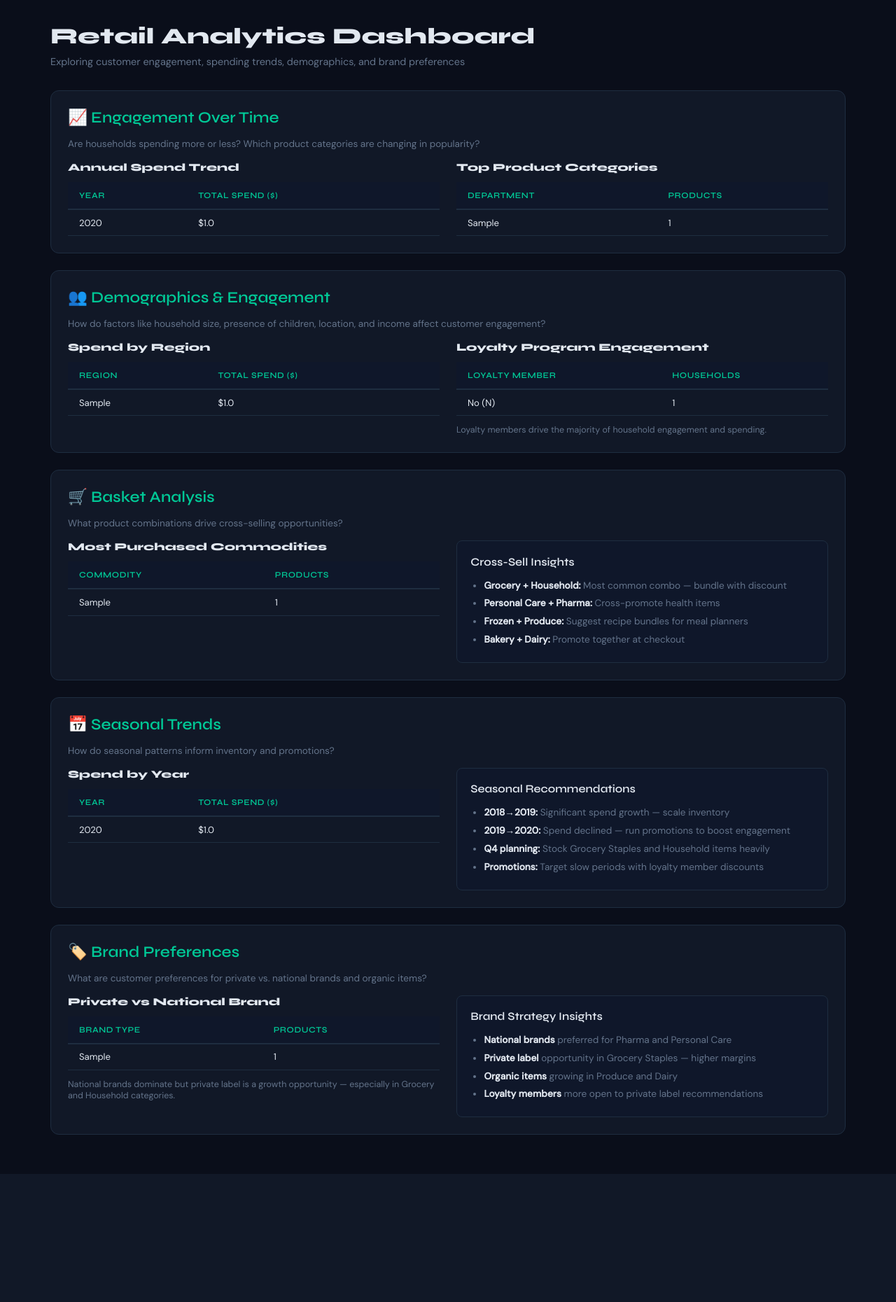
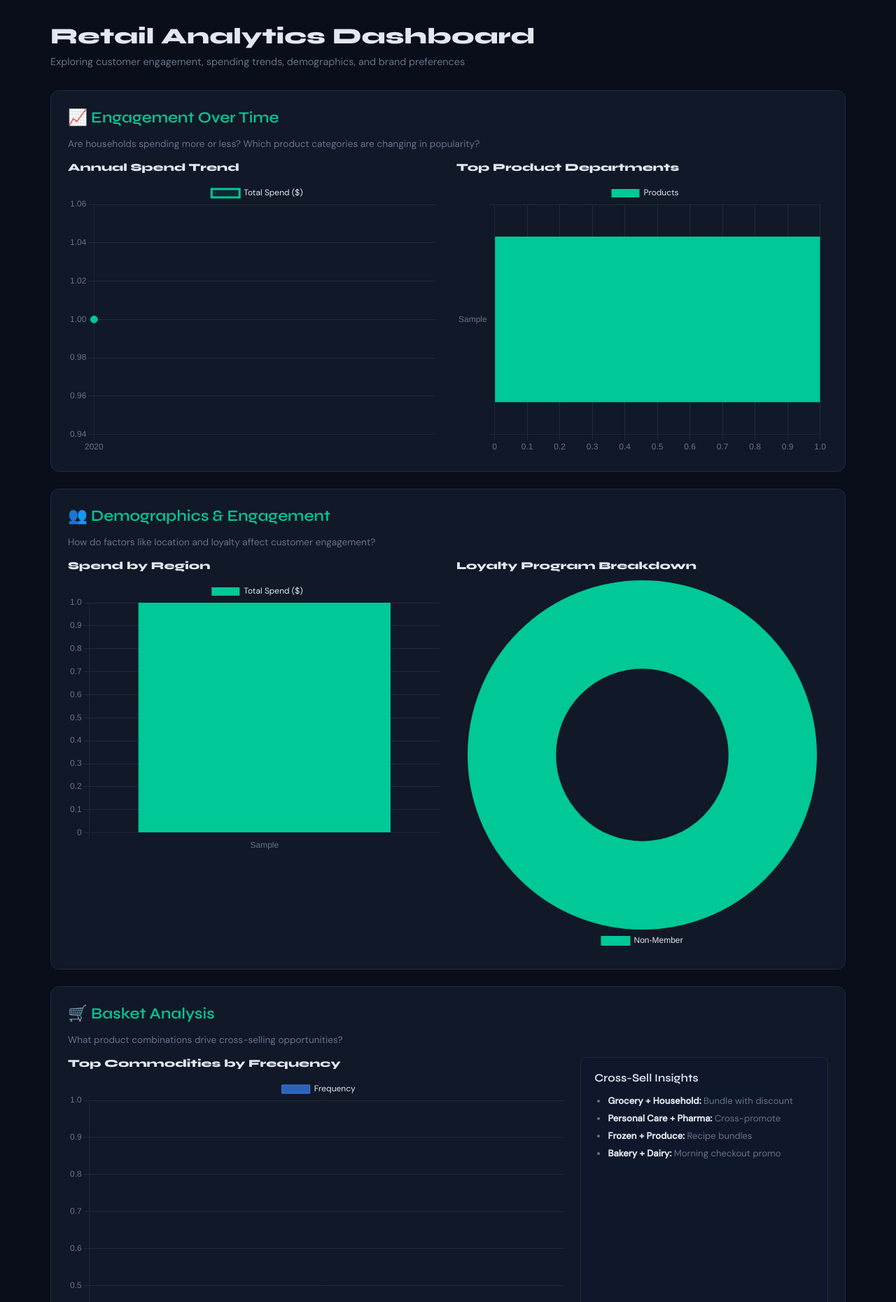
Before and after one commit to DakshithaPusala/KROGER, a Flask app: page /dashboard in a window 1280 px wide. Shown: the part 60-1920 px from the top of the page at 70% size. Before the commit the page ends 1737 px from the top, so only its background shows below. Run offline with Flask 3, Linux system fonts and the light colour scheme; tables that the repository leaves empty hold one stand-in row (values such as "Sample post").

Commit message:
Refactor dashboard to use charts instead of tables
Updated dashboard to include charts for spend trends, demographics, and brand preferences. Removed tables and added canvas elements for visual representation.

```diff
--- a/templates/dashboard.html
+++ b/templates/dashboard.html
@@ -1,6 +1,8 @@
 {% extends "base.html" %}
 {% block title %}Dashboard — Kroger Analytics{% endblock %}
 {% block content %}
+<script src="https://cdnjs.cloudflare.com/ajax/libs/Chart.js/4.4.1/chart.umd.min.js"></script>
+
 <h1>Retail Analytics Dashboard</h1>
 <p class="subtitle">Exploring customer engagement, spending trends, demographics, and brand preferences</p>
 
@@ -11,69 +13,27 @@
   <div style="display:grid;grid-template-columns:1fr 1fr;gap:1.5rem;">
     <div>
       <h3 style="font-size:0.95rem;margin-bottom:0.75rem;">Annual Spend Trend</h3>
-      {% if data.spend_by_year %}
-      <table>
-        <thead><tr><th>Year</th><th>Total Spend ($)</th></tr></thead>
-        <tbody>
-          {% for r in data.spend_by_year %}
-          <tr><td>{{ r.year }}</td><td>${{ r.total }}</td></tr>
-          {% endfor %}
-        </tbody>
-      </table>
-      {% else %}<p style="color:var(--muted)">No data yet. Upload CSV files first.</p>{% endif %}
+      <canvas id="spendYearChart" height="220"></canvas>
     </div>
     <div>
-      <h3 style="font-size:0.95rem;margin-bottom:0.75rem;">Top Product Categories</h3>
-      {% if data.top_depts %}
-      <table>
-        <thead><tr><th>Department</th><th>Products</th></tr></thead>
-        <tbody>
-          {% for r in data.top_depts %}
-          <tr><td>{{ r.department }}</td><td>{{ r.count }}</td></tr>
-          {% endfor %}
-        </tbody>
-      </table>
-      {% else %}<p style="color:var(--muted)">No data yet.</p>{% endif %}
+      <h3 style="font-size:0.95rem;margin-bottom:0.75rem;">Top Product Departments</h3>
+      <canvas id="deptChart" height="220"></canvas>
     </div>
   </div>
 </div>
 
-<!-- Q2: Demographics and Engagement -->
+<!-- Q2: Demographics -->
 <div class="card">
   <h2>👥 Demographics & Engagement</h2>
-  <p style="color:var(--muted);font-size:0.85rem;margin-bottom:1rem;">How do factors like household size, presence of children, location, and income affect customer engagement?</p>
+  <p style="color:var(--muted);font-size:0.85rem;margin-bottom:1rem;">How do factors like location and loyalty affect customer engagement?</p>
   <div style="display:grid;grid-template-columns:1fr 1fr;gap:1.5rem;">
     <div>
       <h3 style="font-size:0.95rem;margin-bottom:0.75rem;">Spend by Region</h3>
-      {% if data.regions %}
-      <table>
-        <thead><tr><th>Region</th><th>Total Spend ($)</th></tr></thead>
-        <tbody>
-          {% for r in data.regions %}
-          <tr><td>{{ r.region }}</td><td>${{ r.total }}</td></tr>
-          {% endfor %}
-        </tbody>
-      </table>
-      {% else %}<p style="color:var(--muted)">No data yet.</p>{% endif %}
+      <canvas id="regionChart" height="220"></canvas>
     </div>
     <div>
-      <h3 style="font-size:0.95rem;margin-bottom:0.75rem;">Loyalty Program Engagement</h3>
-      {% if data.loyalty %}
-      <table>
-        <thead><tr><th>Loyalty Member</th><th>Households</th></tr></thead>
-        <tbody>
-          {% for r in data.loyalty %}
-          <tr>
-            <td>{{ 'Yes (Y)' if r.loyalty == 'Y' else 'No (N)' }}</td>
-            <td>{{ r.total_hh }}</td>
-          </tr>
-          {% endfor %}
-        </tbody>
-      </table>
-      <p style="color:var(--muted);font-size:0.78rem;margin-top:0.75rem;">
-        Loyalty members drive the majority of household engagement and spending.
-      </p>
-      {% else %}<p style="color:var(--muted)">No data yet.</p>{% endif %}
+      <h3 style="font-size:0.95rem;margin-bottom:0.75rem;">Loyalty Program Breakdown</h3>
+      <canvas id="loyaltyChart" height="220"></canvas>
     </div>
   </div>
 </div>
@@ -82,93 +42,193 @@
 <div class="card">
   <h2>🛒 Basket Analysis</h2>
   <p style="color:var(--muted);font-size:0.85rem;margin-bottom:1rem;">What product combinations drive cross-selling opportunities?</p>
-  <div style="display:grid;grid-template-columns:1fr 1fr;gap:1.5rem;">
+  <div style="display:grid;grid-template-columns:2fr 1fr;gap:1.5rem;">
     <div>
-      <h3 style="font-size:0.95rem;margin-bottom:0.75rem;">Most Purchased Commodities</h3>
-      {% if data.top_commodities %}
-      <table>
-        <thead><tr><th>Commodity</th><th>Products</th></tr></thead>
-        <tbody>
-          {% for r in data.top_commodities %}
-          <tr><td>{{ r.commodity }}</td><td>{{ r.count }}</td></tr>
-          {% endfor %}
-        </tbody>
-      </table>
-      {% else %}<p style="color:var(--muted)">No data yet.</p>{% endif %}
+      <h3 style="font-size:0.95rem;margin-bottom:0.75rem;">Top Commodities by Frequency</h3>
+      <canvas id="commodityChart" height="250"></canvas>
     </div>
     <div style="background:#0f172a;border-radius:8px;padding:1.2rem;border:1px solid var(--border);">
       <div style="font-family:'Syne',sans-serif;font-weight:600;margin-bottom:0.75rem;">Cross-Sell Insights</div>
-      <ul style="color:var(--muted);font-size:0.85rem;line-height:1.9;padding-left:1.2rem;">
-        <li><strong style="color:var(--text)">Grocery + Household:</strong> Most common combo — bundle with discount</li>
-        <li><strong style="color:var(--text)">Personal Care + Pharma:</strong> Cross-promote health items</li>
-        <li><strong style="color:var(--text)">Frozen + Produce:</strong> Suggest recipe bundles for meal planners</li>
-        <li><strong style="color:var(--text)">Bakery + Dairy:</strong> Promote together at checkout</li>
+      <ul style="color:var(--muted);font-size:0.82rem;line-height:1.9;padding-left:1.2rem;">
+        <li><strong style="color:var(--text)">Grocery + Household:</strong> Bundle with discount</li>
+        <li><strong style="color:var(--text)">Personal Care + Pharma:</strong> Cross-promote</li>
+        <li><strong style="color:var(--text)">Frozen + Produce:</strong> Recipe bundles</li>
+        <li><strong style="color:var(--text)">Bakery + Dairy:</strong> Morning checkout promo</li>
       </ul>
     </div>
   </div>
 </div>
 
-<!-- Q4: Seasonal Trends -->
+<!-- Q4: Brand Preferences -->
 <div class="card">
-  <h2>📅 Seasonal Trends</h2>
-  <p style="color:var(--muted);font-size:0.85rem;margin-bottom:1rem;">How do seasonal patterns inform inventory and promotions?</p>
+  <h2>🏷️ Brand Preferences</h2>
+  <p style="color:var(--muted);font-size:0.85rem;margin-bottom:1rem;">What are customer preferences for private vs. national brands?</p>
   <div style="display:grid;grid-template-columns:1fr 1fr;gap:1.5rem;">
     <div>
-      <h3 style="font-size:0.95rem;margin-bottom:0.75rem;">Spend by Year</h3>
-      {% if data.spend_by_year %}
-      <table>
-        <thead><tr><th>Year</th><th>Total Spend ($)</th></tr></thead>
-        <tbody>
-          {% for r in data.spend_by_year %}
-          <tr><td>{{ r.year }}</td><td>${{ r.total }}</td></tr>
-          {% endfor %}
-        </tbody>
-      </table>
-      {% else %}<p style="color:var(--muted)">No data yet.</p>{% endif %}
+      <h3 style="font-size:0.95rem;margin-bottom:0.75rem;">Private vs National Brand</h3>
+      <canvas id="brandChart" height="250"></canvas>
     </div>
     <div style="background:#0f172a;border-radius:8px;padding:1.2rem;border:1px solid var(--border);">
-      <div style="font-family:'Syne',sans-serif;font-weight:600;margin-bottom:0.75rem;">Seasonal Recommendations</div>
-      <ul style="color:var(--muted);font-size:0.85rem;line-height:1.9;padding-left:1.2rem;">
-        <li><strong style="color:var(--text)">2018→2019:</strong> Significant spend growth — scale inventory</li>
-        <li><strong style="color:var(--text)">2019→2020:</strong> Spend declined — run promotions to boost engagement</li>
-        <li><strong style="color:var(--text)">Q4 planning:</strong> Stock Grocery Staples and Household items heavily</li>
-        <li><strong style="color:var(--text)">Promotions:</strong> Target slow periods with loyalty member discounts</li>
+      <div style="font-family:'Syne',sans-serif;font-weight:600;margin-bottom:0.75rem;">Brand Strategy</div>
+      <ul style="color:var(--muted);font-size:0.82rem;line-height:1.9;padding-left:1.2rem;">
+        <li><strong style="color:var(--text)">National brands</strong> preferred for Pharma & Personal Care</li>
+        <li><strong style="color:var(--text)">Private label</strong> opportunity in Grocery — higher margins</li>
+        <li><strong style="color:var(--text)">Organic items</strong> growing in Produce and Dairy</li>
+        <li><strong style="color:var(--text)">Loyalty members</strong> more open to private label</li>
       </ul>
     </div>
   </div>
 </div>
 
-<!-- Q5: Brand Preferences -->
+<!-- Q5: Seasonal Trends -->
 <div class="card">
-  <h2>🏷️ Brand Preferences</h2>
-  <p style="color:var(--muted);font-size:0.85rem;margin-bottom:1rem;">What are customer preferences for private vs. national brands and organic items?</p>
-  <div style="display:grid;grid-template-columns:1fr 1fr;gap:1.5rem;">
-    <div>
-      <h3 style="font-size:0.95rem;margin-bottom:0.75rem;">Private vs National Brand</h3>
-      {% if data.brands %}
-      <table>
-        <thead><tr><th>Brand Type</th><th>Products</th></tr></thead>
-        <tbody>
-          {% for r in data.brands %}
-          <tr><td>{{ r.brand }}</td><td>{{ r.count }}</td></tr>
-          {% endfor %}
-        </tbody>
-      </table>
-      <p style="color:var(--muted);font-size:0.78rem;margin-top:0.75rem;">
-        National brands dominate but private label is a growth opportunity — especially in Grocery and Household categories.
-      </p>
-      {% else %}<p style="color:var(--muted)">No data yet.</p>{% endif %}
-    </div>
-    <div style="background:#0f172a;border-radius:8px;padding:1.2rem;border:1px solid var(--border);">
-      <div style="font-family:'Syne',sans-serif;font-weight:600;margin-bottom:0.75rem;">Brand Strategy Insights</div>
-      <ul style="color:var(--muted);font-size:0.85rem;line-height:1.9;padding-left:1.2rem;">
-        <li><strong style="color:var(--text)">National brands</strong> preferred for Pharma and Personal Care</li>
-        <li><strong style="color:var(--text)">Private label</strong> opportunity in Grocery Staples — higher margins</li>
-        <li><strong style="color:var(--text)">Organic items</strong> growing in Produce and Dairy</li>
-        <li><strong style="color:var(--text)">Loyalty members</strong> more open to private label recommendations</li>
-      </ul>
-    </div>
-  </div>
+  <h2>📅 Seasonal Trends</h2>
+  <p style="color:var(--muted);font-size:0.85rem;margin-bottom:1rem;">How do seasonal patterns inform inventory and promotions?</p>
+  <canvas id="seasonChart" height="180"></canvas>
 </div>
 
+<script>
+  // Data from Flask
+  const spendByYear = {{ data.spend_by_year | tojson }};
+  const topDepts = {{ data.top_depts | tojson }};
+  const regions = {{ data.regions | tojson }};
+  const loyalty = {{ data.loyalty | tojson }};
+  const commodities = {{ data.top_commodities | tojson }};
+  const brands = {{ data.brands | tojson }};
+
+  const chartDefaults = {
+    plugins: { legend: { labels: { color: '#e2e8f0', font: { family: 'DM Sans' } } } },
+    scales: {
+      x: { ticks: { color: '#64748b' }, grid: { color: '#1e2d40' } },
+      y: { ticks: { color: '#64748b' }, grid: { color: '#1e2d40' } }
+    }
+  };
+
+  // 1. Spend by Year — Line chart
+  if (spendByYear.length) {
+    new Chart(document.getElementById('spendYearChart'), {
+      type: 'line',
+      data: {
+        labels: spendByYear.map(r => r.year),
+        datasets: [{
+          label: 'Total Spend ($)',
+          data: spendByYear.map(r => r.total),
+          borderColor: '#00c896',
+          backgroundColor: 'rgba(0,200,150,0.1)',
+          fill: true,
+          tension: 0.4,
+          pointBackgroundColor: '#00c896',
+          pointRadius: 5
+        }]
+      },
+      options: { ...chartDefaults, plugins: { ...chartDefaults.plugins } }
+    });
+  }
+
+  // 2. Top Departments — Horizontal bar
+  if (topDepts.length) {
+    new Chart(document.getElementById('deptChart'), {
+      type: 'bar',
+      data: {
+        labels: topDepts.map(r => r.department),
+        datasets: [{
+          label: 'Products',
+          data: topDepts.map(r => r.count),
+          backgroundColor: ['#00c896','#3b82f6','#f59e0b','#ef4444','#8b5cf6','#06b6d4','#84cc16','#f97316','#ec4899','#14b8a6'],
+        }]
+      },
+      options: { ...chartDefaults, indexAxis: 'y' }
+    });
+  }
+
+  // 3. Region — Bar chart
+  if (regions.length) {
+    new Chart(document.getElementById('regionChart'), {
+      type: 'bar',
+      data: {
+        labels: regions.map(r => r.region),
+        datasets: [{
+          label: 'Total Spend ($)',
+          data: regions.map(r => r.total),
+          backgroundColor: ['#00c896','#3b82f6','#f59e0b','#ef4444'],
+        }]
+      },
+      options: chartDefaults
+    });
+  }
+
+  // 4. Loyalty — Doughnut
+  if (loyalty.length) {
+    new Chart(document.getElementById('loyaltyChart'), {
+      type: 'doughnut',
+      data: {
+        labels: loyalty.map(r => r.loyalty === 'Y' ? 'Loyalty Member' : 'Non-Member'),
+        datasets: [{
+          data: loyalty.map(r => r.total_hh),
+          backgroundColor: ['#00c896','#1e2d40'],
+          borderColor: ['#00c896','#3b82f6'],
+          borderWidth: 2
+        }]
+      },
+      options: {
+        plugins: { legend: { labels: { color: '#e2e8f0' }, position: 'bottom' } }
+      }
+    });
+  }
+
+  // 5. Commodities — Horizontal bar
+  if (commodities.length) {
+    new Chart(document.getElementById('commodityChart'), {
+      type: 'bar',
+      data: {
+        labels: commodities.map(r => r.commodity),
+        datasets: [{
+          label: 'Frequency',
+          data: commodities.map(r => r.count),
+          backgroundColor: 'rgba(59,130,246,0.7)',
+          borderColor: '#3b82f6',
+          borderWidth: 1
+        }]
+      },
+      options: { ...chartDefaults, indexAxis: 'y' }
+    });
+  }
+
+  // 6. Brand — Pie chart
+  if (brands.length) {
+    new Chart(document.getElementById('brandChart'), {
+      type: 'pie',
+      data: {
+        labels: brands.map(r => r.brand),
+        datasets: [{
+          data: brands.map(r => r.count),
+          backgroundColor: ['#3b82f6','#00c896','#f59e0b','#ef4444'],
+          borderColor: '#111827',
+          borderWidth: 2
+        }]
+      },
+      options: {
+        plugins: { legend: { labels: { color: '#e2e8f0' }, position: 'bottom' } }
+      }
+    });
+  }
+
+  // 7. Seasonal — Line chart (same as spend by year but styled differently)
+  if (spendByYear.length) {
+    new Chart(document.getElementById('seasonChart'), {
+      type: 'bar',
+      data: {
+        labels: spendByYear.map(r => r.year),
+        datasets: [{
+          label: 'Annual Spend ($)',
+          data: spendByYear.map(r => r.total),
+          backgroundColor: ['rgba(0,200,150,0.6)','rgba(59,130,246,0.6)','rgba(245,158,11,0.6)'],
+          borderColor: ['#00c896','#3b82f6','#f59e0b'],
+          borderWidth: 2
+        }]
+      },
+      options: chartDefaults
+    });
+  }
+</script>
 {% endblock %}
```
